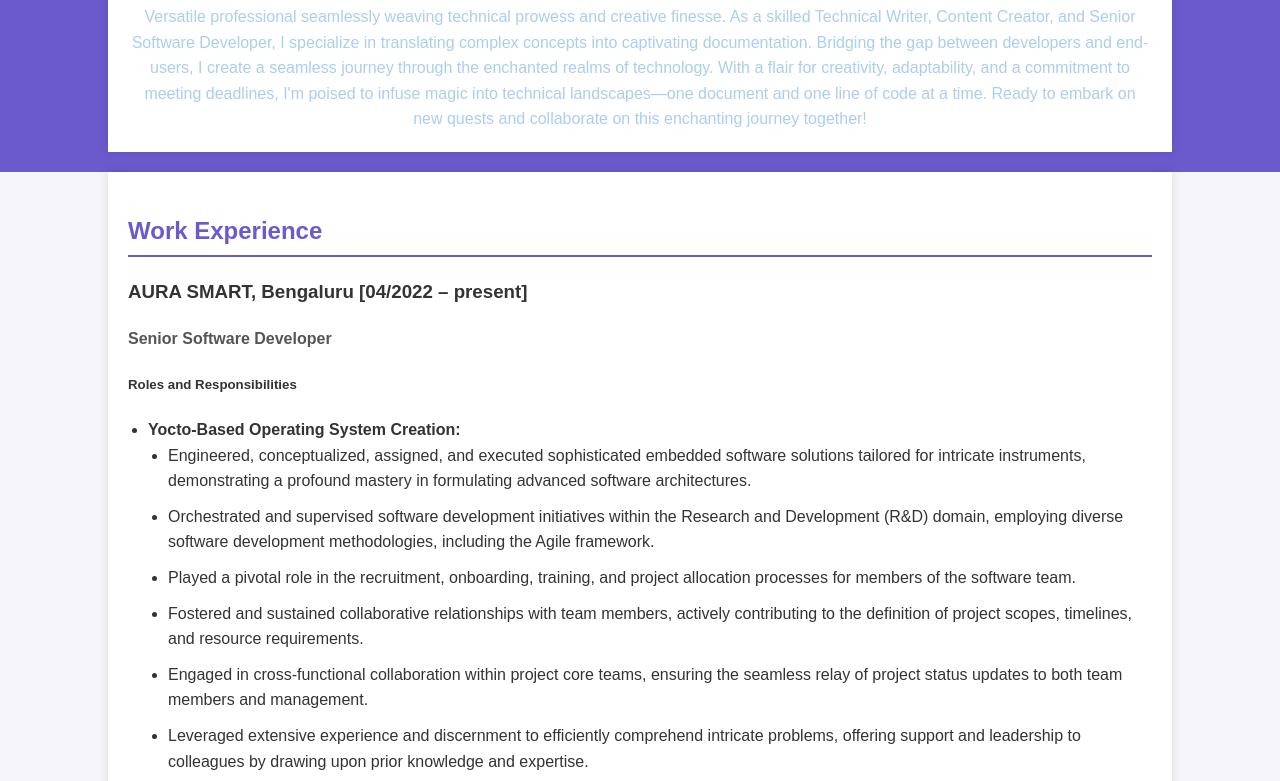
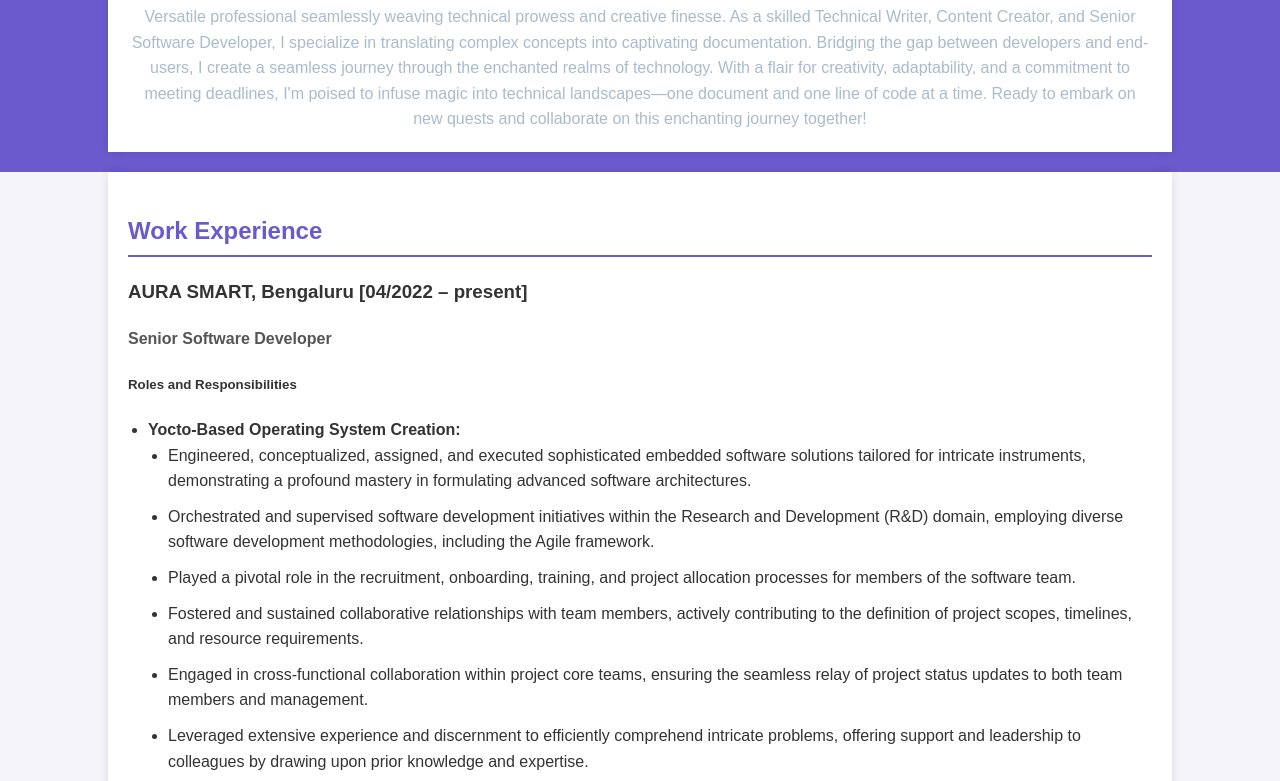
Before and after one commit to rakesh-246/p, a plain HTML site: page index.html in a window 1280 px wide. Shown: the part 110-891 px from the top of the page. Drawn offline with Linux system fonts and the light colour scheme.

Commit message:
Update resume.css

```diff
--- a/resume.css
+++ b/resume.css
@@ -11,7 +11,7 @@ body {
 
 header {
     background: #6a5acd;
-    color: #abcdef;
+    color: #abc;
     padding: 20px 0;
     text-align: center;
 }
```
